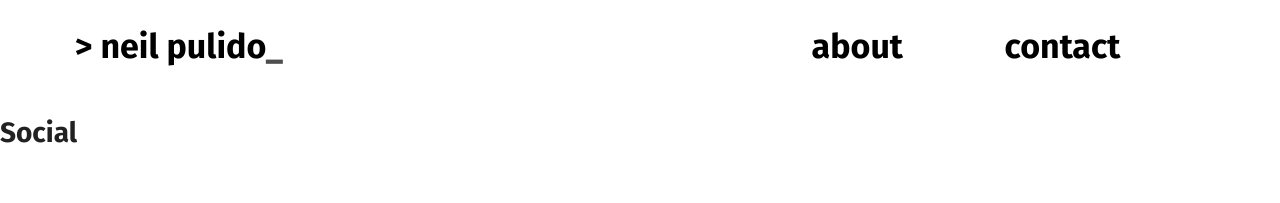
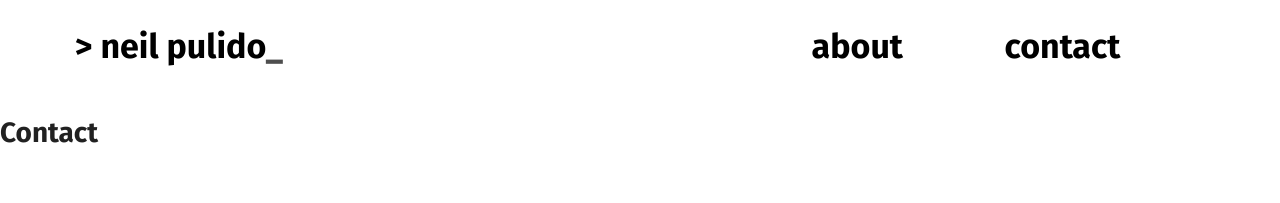
Before and after one commit to nlpulido/nlpulido.github.io, a React (Create React App) app: page /contact in a window 1280 px wide. Shown: the top 203 px of the page. Built offline with nearby package versions, Linux system fonts and the light colour scheme.

Commit message:
fixed routing & some simple text

```diff
--- a/src/Routes.js
+++ b/src/Routes.js
@@ -14,8 +14,8 @@ function Routes() {
         <Router history={history}>
             <Switch>
                 <Route path="/" exact component={Home} />
-                <Route path="/about/" exact component={About} />
-                <Route path="/contact/" exact component={Contact} />
+                <Route path="/about" exact component={About} />
+                <Route path="/contact" exact component={Contact} />
             </Switch>
         </Router>
     );
--- a/src/components/Toolbar.js
+++ b/src/components/Toolbar.js
@@ -1,5 +1,5 @@
 import React, { useState } from 'react';
-import { withRouter } from 'react-router-dom';
+import { Link, withRouter } from 'react-router-dom';
 import { useMediaQuery } from 'react-responsive';
 import { Box, IconButton, Typography } from '@material-ui/core'
 import history from "../History";
@@ -9,11 +9,11 @@ import './Toolbar.css';
 const links = [
   {
     title: "about",
-    route: "about/"
+    route: "/about"
   },
   {
     title: "contact",
-    route: "contact/"
+    route: "/contact"
   }
 ]
 
--- a/src/pages/Contact/Contact.js
+++ b/src/pages/Contact/Contact.js
@@ -2,7 +2,7 @@ import { React } from "react";
 
 function Contact() {
     return(
-        <h1>Social</h1>
+        <h1>Contact</h1>
     )
 }
 
```
